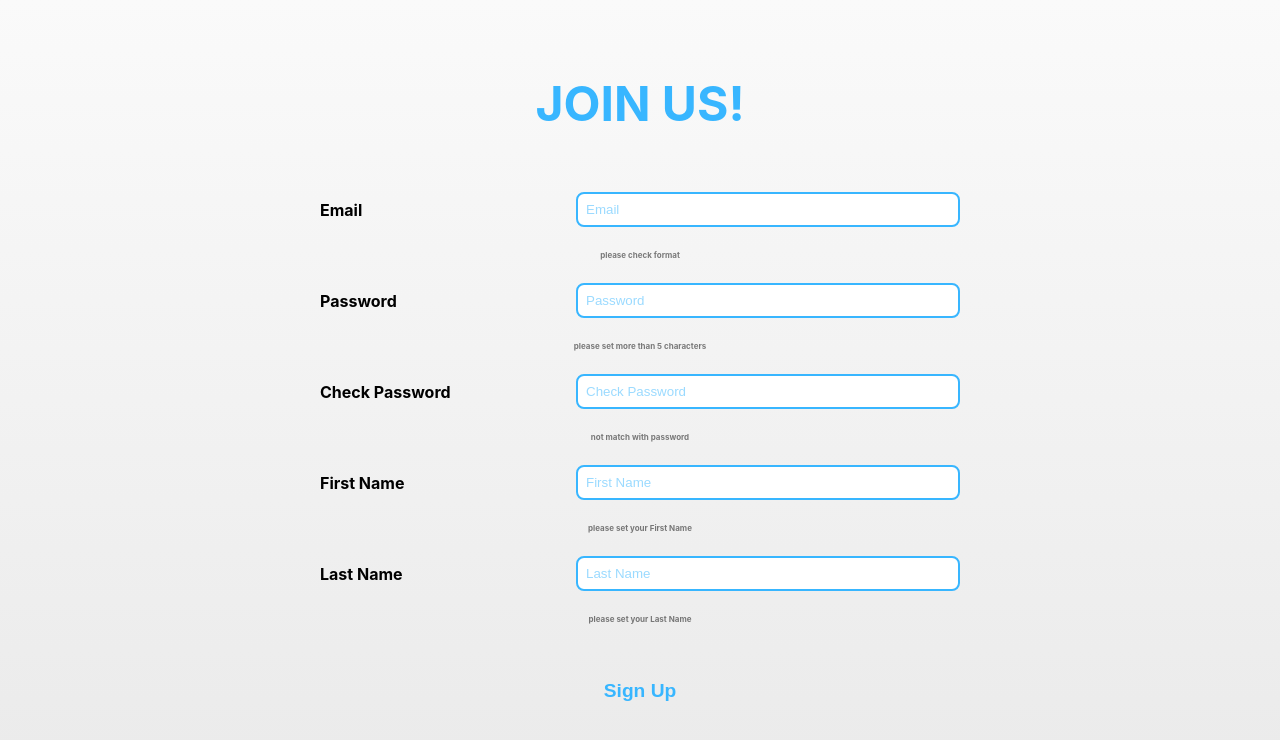
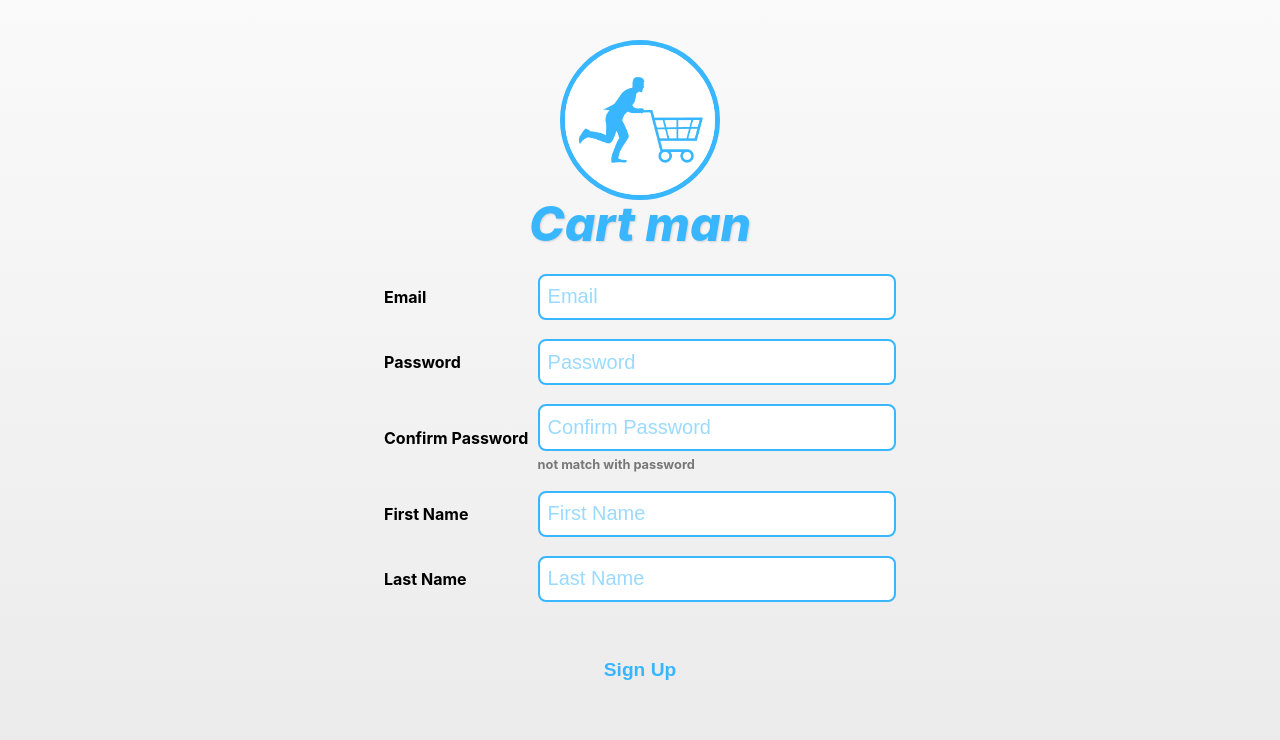
Before and after one commit to stich9208/codeingCartCompetition, a React (Create React App) app: page /register in a window 1280 px wide. Shown: the top 740 px of the page. Built offline with nearby package versions, Linux system fonts and the light colour scheme.

Commit message:
Add: register 페이지 예외처리 진행 중

```diff
--- a/src/Components/pages/LoginPage.js
+++ b/src/Components/pages/LoginPage.js
@@ -1,11 +1,12 @@
 import React, { useState } from "react";
-import styled from "styled-components";
+import styled, { useTheme } from "styled-components";
 
 import Input from "../atom/Input";
 import Button from "../atom/Button";
 import Imagebox from "../atom/ImageBox";
 
 const LoginPage = (props) => {
+  const theme = useTheme();
   const [loginInfo, setLoginInfo] = useState({
     email: "",
     password: "",
@@ -28,8 +29,8 @@ const LoginPage = (props) => {
           style={{
             width: "20vmin",
             height: "20vmin",
-            marginTop: "10vmin",
-            border: "5px solid #38b6ff",
+            marginTop: "5vmin",
+            border: `5px solid ${theme.themeColor.themeBlue}`,
             borderRadius: "50%",
           }}
           alt="logo"
@@ -43,11 +44,12 @@ const LoginPage = (props) => {
             placeholder="email"
             style={{
               width: "30vmin",
-              height: "3vmin",
-              margin: "5vmin 0",
-              padding: "2vmin",
-              border: "solid 2px #38b6ff",
+              height: "auto",
+              margin: "5vmin 0 3vmin 0",
+              padding: "1.2vmin 2vmin",
+              border: `solid 2px ${theme.themeColor.themeBlue}`,
               borderRadius: "1vmin",
+              fontSize: "2.5vmin",
               backgroundColor: "white",
             }}
             inputFunc={inputFunc}
@@ -59,11 +61,12 @@ const LoginPage = (props) => {
             placeholder="password"
             style={{
               width: "30vmin",
-              height: "3vmin",
-              marginBottom: "5vmin",
-              padding: "2vmin",
-              border: "solid 2px #38b6ff",
+              height: "auto",
+              marginBottom: "3vmin",
+              padding: "1.2vmin 2vmin",
+              border: `solid 2px ${theme.themeColor.themeBlue}`,
               borderRadius: "1vmin",
+              fontSize: "2.5vmin",
               backgroundColor: "white",
             }}
             inputFunc={inputFunc}
@@ -81,18 +84,18 @@ const LoginPage = (props) => {
               fontWeight: "bold",
               border: `${
                 loginInfo.email !== "" && loginInfo.password !== ""
-                  ? "solid 2px #38b6ff"
+                  ? `solid 2px ${theme.themeColor.themeBlue}`
                   : "solid 2px transparent"
               }`,
               borderRadius: "1vmin",
               color: `${
                 loginInfo.email !== "" && loginInfo.password !== ""
                   ? "white"
-                  : "#38b6ff"
+                  : `${theme.themeColor.themeBlue}`
               }`,
               backgroundColor: `${
                 loginInfo.email !== "" && loginInfo.password !== ""
-                  ? "#38b6ff"
+                  ? `${theme.themeColor.themeBlue}`
                   : "transparent"
               }`,
             }}
@@ -105,10 +108,10 @@ const LoginPage = (props) => {
                 display: "flex",
                 justifyContent: "center",
                 alignItems: "center",
-                fontSize: "0.5em",
+                fontSize: "1em",
                 fontWeight: "bold",
                 textDecoration: "underline",
-                color: "#38b6ff",
+                color: `${theme.themeColor.themeBlue}`,
               }}
               clickFunc={clickRegisterBtn}
             />
@@ -125,7 +128,7 @@ const LoginContainer = styled.div`
   justify-content: flex-start;
   align-items: center;
   width: 100%;
-  height: 100%;
+  height: 100vh;
   background: linear-gradient(#fafafa, #eaeaea);
 `;
 
@@ -139,7 +142,7 @@ const ElseContainer = styled.div`
   justify-content: center;
   align-items: center;
   margin-top: 2vmin;
-  font-size: 0.5em;
+  font-size: 0.6em;
 `;
 
 const Title = styled.span`
--- a/src/Components/pages/RegisterPage.js
+++ b/src/Components/pages/RegisterPage.js
@@ -1,7 +1,8 @@
-import React, { useState } from "react";
+import React, { useState, useEffect } from "react";
 import styled, { useTheme, keyframes } from "styled-components";
 
 import Button from "../atom/Button";
+import Imagebox from "../atom/ImageBox";
 
 const RegisterPage = () => {
   const [formData, setFormData] = useState({
@@ -25,7 +26,8 @@ const RegisterPage = () => {
     }
   };
 
-  const clickSignupBtn = () => {
+  const clickSignupBtn = async (e) => {
+    e.preventDefault();
     const emailReg = new RegExp(
       /^(("[\w-\s]+")|([\w-]+(?:\.[\w-]+)*)|("[\w-\s]+")([\w-]+(?:\.[\w-]+)*))(@((?:[\w-]+\.)*\w[\w-]{0,66})\.([a-z]{2,6}(?:\.[a-z]{2})?)$)|(@\[?((25[0-5]\.|2[0-4][0-9]\.|1[0-9]{2}\.|[0-9]{1,2}\.))((25[0-5]|2[0-4][0-9]|1[0-9]{2}|[0-9]{1,2})\.){2}(25[0-5]|2[0-4][0-9]|1[0-9]{2}|[0-9]{1,2})\]?$)/i
     );
@@ -41,64 +43,102 @@ const RegisterPage = () => {
       alert("success!");
     }
   };
+
   console.log(shakeElem);
   console.log(isPwMatch);
   return (
     <RegisterContainer>
-      <RegisterTitle>JOIN US!</RegisterTitle>
+      <Imagebox
+        imgSrc={"/images/mainLogo.png"}
+        style={{
+          width: "20vmin",
+          height: "20vmin",
+          marginTop: "5vmin",
+          border: "5px solid #38b6ff",
+          borderRadius: "50%",
+        }}
+        alt="logo"
+      />
+      <RegisterTitle>Cart man</RegisterTitle>
       <RegisterForm>
         <InputColumn>
           <InputTitle>Email</InputTitle>
+          <InputRow>
             <RegisterInput
               name="email"
-            type="email"
+              type="text"
               placeholder="Email"
               onChange={handleInputChange}
+              shakeElem={shakeElem}
             />
+            <WarningText shakeElem={shakeElem} name="email">
+              not valid email address
+            </WarningText>
+          </InputRow>
         </InputColumn>
-        <WarningText htmlfor="email">please check format</WarningText>
 
         <InputColumn>
           <InputTitle>Password</InputTitle>
+          <InputRow>
             <RegisterInput
               name="password"
               type="password"
               placeholder="Password"
               onChange={handleInputChange}
+              shakeElem={shakeElem}
             />
+            <WarningText shakeElem={shakeElem} name="password">
+              please set more than 5 characters
+            </WarningText>
+          </InputRow>
         </InputColumn>
-        <WarningText>please set more than 5 characters</WarningText>
+
         <InputColumn>
-          <InputTitle>Check Password</InputTitle>
+          <InputTitle>Confirm Password</InputTitle>
+          <InputRow>
             <CheckPwInput
               name="pwVerify"
               type="password"
-            placeholder="Check Password"
+              placeholder="Confirm Password"
               onChange={checkPwInputChange}
+              shakeElem={shakeElem}
             />
+            <WarningText isPwMatch={isPwMatch}>
+              not match with password
+            </WarningText>
+          </InputRow>
         </InputColumn>
-        <WarningText isPwMatch={isPwMatch}>not match with password</WarningText>
+
         <InputColumn>
           <InputTitle>First Name</InputTitle>
+          <InputRow>
             <RegisterInput
               name="name"
               type="text"
               placeholder="First Name"
               onChange={handleInputChange}
+              shakeElem={shakeElem}
             />
+            <WarningText shakeElem={shakeElem} name="name">
+              please set your First Name
+            </WarningText>
+          </InputRow>
         </InputColumn>
-        <WarningText>please set your First Name</WarningText>
         <InputColumn>
           <InputTitle>Last Name</InputTitle>
-
+          <InputRow>
             <RegisterInput
               name="lastname"
               type="text"
               placeholder="Last Name"
               onChange={handleInputChange}
+              shakeElem={shakeElem}
             />
+            <WarningText shakeElem={shakeElem} name="lastname">
+              please set your Last Name
+            </WarningText>
+          </InputRow>
         </InputColumn>
-        <WarningText>please set your Last Name</WarningText>
         <Button
           btnTitle="Sign Up"
           style={{
@@ -107,7 +147,7 @@ const RegisterPage = () => {
             alignItems: "center",
             width: "30vmin",
             height: "3vmin",
-            marginTop: "50px",
+            marginTop: "5vmin",
             padding: "2vmin",
             fontSize: "1.2rem",
             fontWeight: "bold",
@@ -156,27 +196,24 @@ const RegisterPage = () => {
   );
 };
 
-const shake = keyframes`
+const shakeAnimation = keyframes`
   0% {
-    transform: translate(-10%, 0);
+    transform: translate(-3%, 0);
+    border-color:${(props) => props.theme.themeColor.themeBlue}
+  }
+  25%{
+    transform: translate(3%, 0);
   }
   50%{
-    transform: translate(10%, 0);
+    transform: translate(-3%, 0);
+    border-color:red
+  }
+  75%{
+    transform: translate(3%, 0);
   }
   100%{
     transform: translate(0, 0);
-  }
-`;
-
-const warningColor = keyframes`
-  0%{
-    color:black
-  }
-  50%{
-    color:red
-  }
-  100%{
-    color:black
+    border-color:${(props) => props.theme.themeColor.themeBlue}
   }
 `;
 
@@ -185,25 +222,26 @@ const RegisterContainer = styled.div`
   flex-direction: column;
   align-items: center;
   width: 100%;
-  height: 100%;
+  height: 100vh;
   background: ${(props) => props.theme.themeColor.background};
 `;
 
 const RegisterTitle = styled.span`
-  margin-top: 10vmin;
   font-size: 6vmin;
-  font-weight: bold;
-  color: ${(props) => props.theme.themeColor.themeBlue};
+  font-weight: 800;
+  font-style: italic;
+  text-shadow: 1px 1px 2px lightgray;
+  color: #38b6ff;
 `;
 
 const RegisterForm = styled.form`
   display: flex;
   flex-direction: column;
   align-items: center;
-  width: 50%;
+  width: 40%;
   min-width: 300px;
   height: 100%;
-  margin-top: 5vmin;
+  margin-top: 2vmin;
 `;
 
 const InputColumn = styled.div`
@@ -213,28 +251,40 @@ const InputColumn = styled.div`
   width: 100%;
   height: auto;
   min-height: 30px;
-  margin: 3vmin 0;
+  margin: 1.2vmin 0;
+`;
+
+const InputRow = styled.div`
+  display: flex;
+  flex-direction: column;
+  width: 70%;
 `;
 
 const RegisterInput = styled.input`
-  width: 60%;
+  width: 100%;
   height: auto;
-  padding: 1vmin;
+  padding: 1.2vmin 1vmin;
   border: 2px solid ${(props) => props.theme.themeColor.themeBlue};
   border-radius: 1vmin;
+  font-size: 2.5vmin;
   background-color: white;
   ::placeholder {
     color: #38b6ff;
     opacity: 0.5;
   }
+  animation: ${(props) =>
+    props.name === props.shakeElem ? shakeAnimation : ""};
+  animation-duration: 0.3s;
+  animation-timing-function: linear;
 `;
 
 const CheckPwInput = styled.input`
-  width: 60%;
+  width: 100%;
   height: auto;
-  padding: 1vmin;
+  padding: 1.2vmin 1vmin;
   border: 2px solid ${(props) => props.theme.themeColor.themeBlue};
   border-radius: 1vmin;
+  font-size: 2.5vmin;
   background-color: white;
   ::placeholder {
     color: #38b6ff;
@@ -243,12 +293,15 @@ const CheckPwInput = styled.input`
 `;
 
 const InputTitle = styled.span`
+  width: 30%;
+  /* margin-top: -2vmin; */
   font-weight: bold;
 `;
 
-const WarningText = styled.label`
-  display: ${(props) => (!props.isPwMatch ? "flex" : "none")};
-  font-size: 0.5rem;
+const WarningText = styled.span`
+  display: ${(props) => (props.shakeElem === props.name ? "flex" : "none")};
+  margin-top: 1vmin;
+  font-size: 0.8rem;
   font-weight: bold;
   opacity: 0.5;
 `;
--- a/src/Routes.js
+++ b/src/Routes.js
@@ -22,7 +22,7 @@ const Routes = () => {
 
 const RouteContainer = styled.main`
   width: calc(100vw - (100vw - 100%));
-  height: 100vh;
+  height: 100%;
   overflow-y: hidden;
 `;
 
```
Lines whose indentation alone changed are shown as unchanged.
